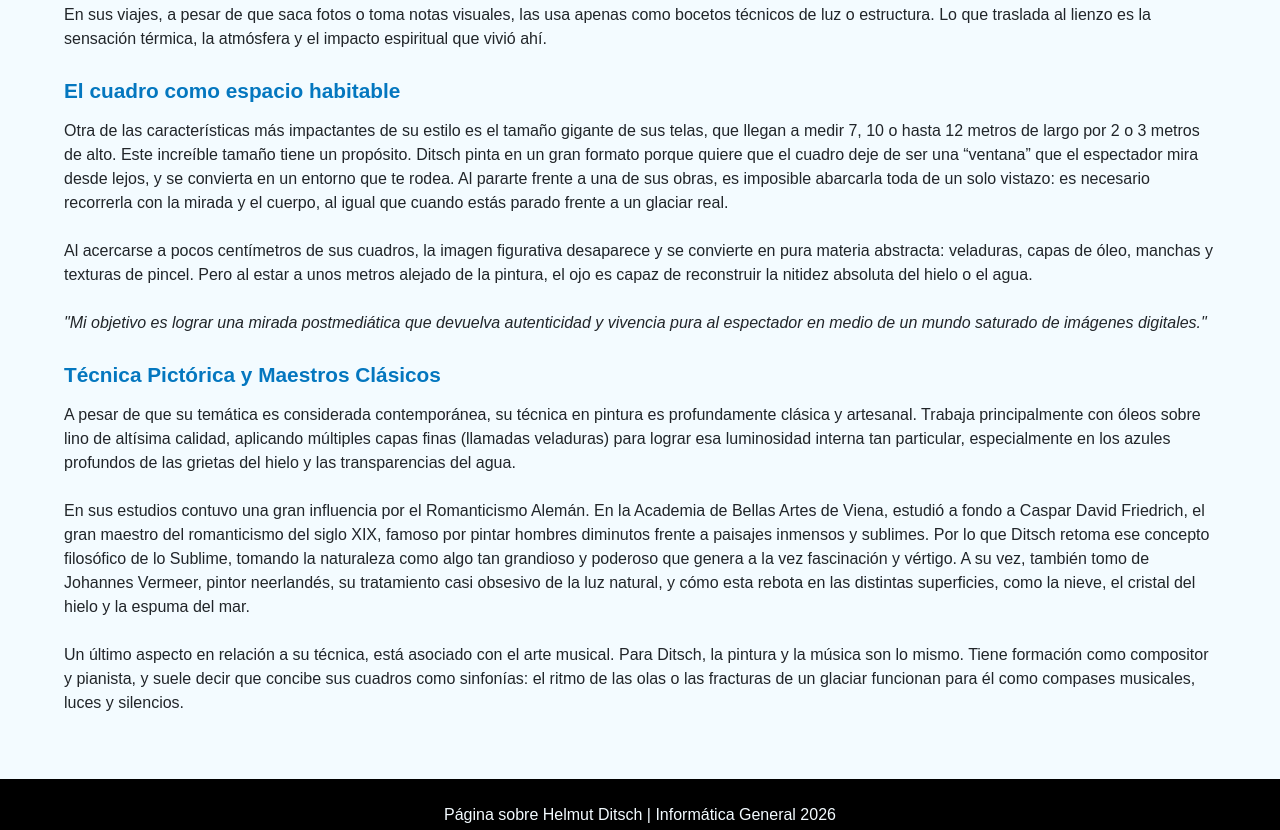
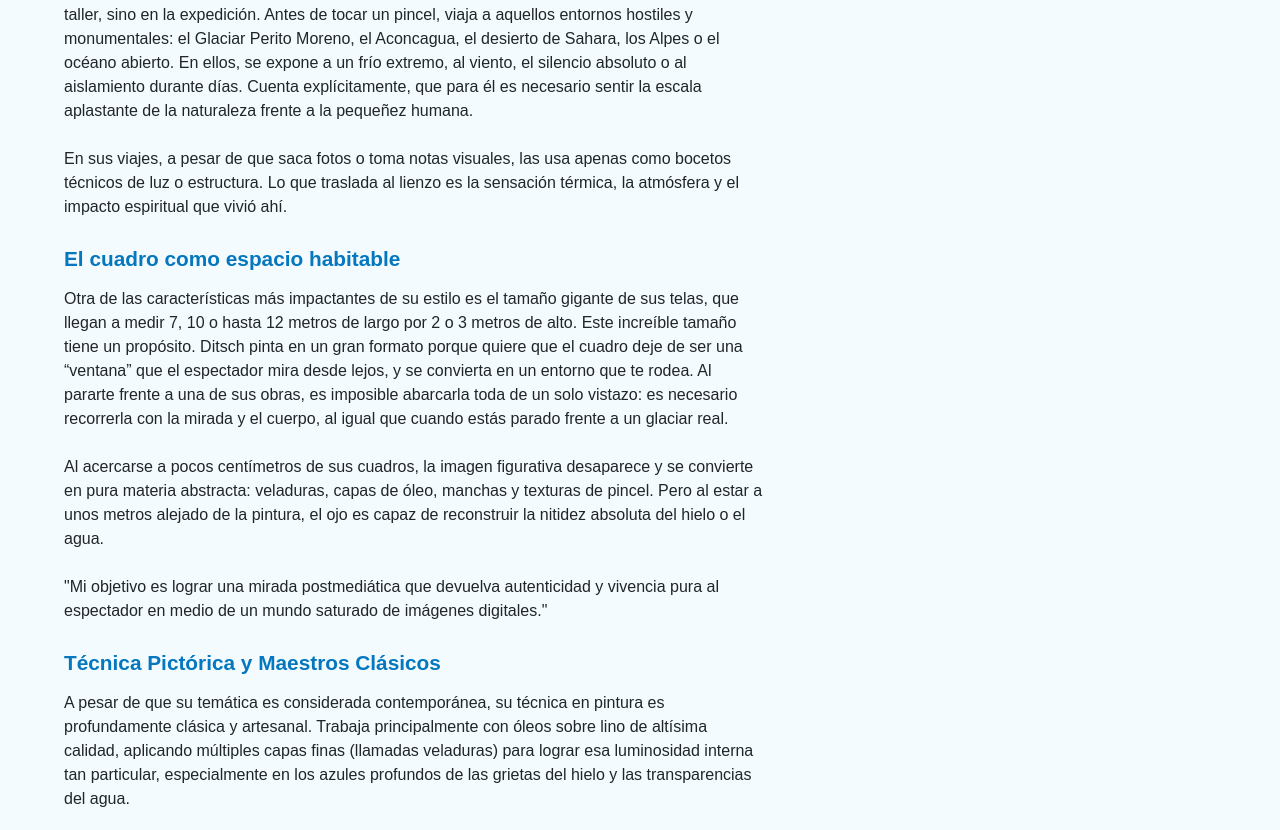
Before and after one commit to MatiasCorderi/TP2_Grupo8, a plain HTML site: page estilo.html in a window 1280 px wide. Shown: the part 488-1318 px from the top of the page. Drawn offline with nearby package versions, Linux system fonts and the light colour scheme; some packages are replaced by stand-ins of ours; a script that the page names is missing.

Commit message:
Anchura parrafos

```diff
--- a/css/estilos.css
+++ b/css/estilos.css
@@ -276,7 +276,7 @@ body {
 	margin-bottom: 0.8rem;
 }
 
-.biografia-texto {
+.parrafo-texto {
     max-width: 700px;
 }
 
--- a/estilo.html
+++ b/estilo.html
@@ -34,29 +34,29 @@
         <main class="contenedor-general">
 
             <h2 class="subtitulo-seccion">Realismo vivencial</h2>
-            <p>Este aspecto del arte de Helmut Ditsch es tan destacado, debido a que cuando la gente ve un cuadro suyo por primera vez, lo primero que piensa es que se trata de una gigantografía fotográfica. Sin embargo, él rechaza totalmente la etiqueta de “hiperrealista”, ya que, para él, el hiperrealismo tradicional es frío, mecánico y consiste simplemente en copiar una fotografía, que ya es un recorte plano de la realidad. En cambio, lo que propone con su arte, es <strong>Realismo Vivencial</strong>, una corriente bautizada por críticos europeos, en la cual uno pinta la memoria física y emocional de haber estado en ese lugar.</p>
+            <p class="parrafo-texto">Este aspecto del arte de Helmut Ditsch es tan destacado, debido a que cuando la gente ve un cuadro suyo por primera vez, lo primero que piensa es que se trata de una gigantografía fotográfica. Sin embargo, él rechaza totalmente la etiqueta de “hiperrealista”, ya que, para él, el hiperrealismo tradicional es frío, mecánico y consiste simplemente en copiar una fotografía, que ya es un recorte plano de la realidad. En cambio, lo que propone con su arte, es <strong>Realismo Vivencial</strong>, una corriente bautizada por críticos europeos, en la cual uno pinta la memoria física y emocional de haber estado en ese lugar.</p>
             <br>
-            <p>Por otro lado, sus cuadros llevan una gran cantidad de tiempo ya que no requieren de únicamente la acción de pintar, sino que es un proceso mucho más extenso. El cuadro no comienza en el taller, sino en la expedición. Antes de tocar un pincel, viaja a aquellos entornos hostiles y monumentales: el Glaciar Perito Moreno, el Aconcagua, el desierto de Sahara, los Alpes o el océano abierto. En ellos, se expone a un frío extremo, al viento, el silencio absoluto o al aislamiento durante días. Cuenta explícitamente, que para él es necesario sentir la escala aplastante de la naturaleza frente a la pequeñez humana.</p>
+            <p class="parrafo-texto">Por otro lado, sus cuadros llevan una gran cantidad de tiempo ya que no requieren de únicamente la acción de pintar, sino que es un proceso mucho más extenso. El cuadro no comienza en el taller, sino en la expedición. Antes de tocar un pincel, viaja a aquellos entornos hostiles y monumentales: el Glaciar Perito Moreno, el Aconcagua, el desierto de Sahara, los Alpes o el océano abierto. En ellos, se expone a un frío extremo, al viento, el silencio absoluto o al aislamiento durante días. Cuenta explícitamente, que para él es necesario sentir la escala aplastante de la naturaleza frente a la pequeñez humana.</p>
             <br>
-            <p>En sus viajes, a pesar de que saca fotos o toma notas visuales, las usa apenas como bocetos técnicos de luz o estructura. Lo que traslada al lienzo es la sensación térmica, la atmósfera y el impacto espiritual que vivió ahí.</p>
+            <p class="parrafo-texto">En sus viajes, a pesar de que saca fotos o toma notas visuales, las usa apenas como bocetos técnicos de luz o estructura. Lo que traslada al lienzo es la sensación térmica, la atmósfera y el impacto espiritual que vivió ahí.</p>
 
             <h2 class="subtitulo-seccion">El cuadro como espacio habitable</h2>
-            <p>Otra de las características más impactantes de su estilo es el tamaño gigante de sus telas, que llegan a medir 7, 10 o hasta 12 metros de largo por 2 o 3 metros de alto. Este increíble tamaño tiene un propósito. Ditsch pinta en un gran formato porque quiere que el cuadro deje de ser una “ventana” que el espectador mira desde lejos, y se convierta en un entorno que te rodea. Al pararte frente a una de sus obras, es imposible abarcarla toda de un solo vistazo: es necesario recorrerla con la mirada y el cuerpo, al igual que cuando estás parado frente a un glaciar real.</p>
+            <p class="parrafo-texto">Otra de las características más impactantes de su estilo es el tamaño gigante de sus telas, que llegan a medir 7, 10 o hasta 12 metros de largo por 2 o 3 metros de alto. Este increíble tamaño tiene un propósito. Ditsch pinta en un gran formato porque quiere que el cuadro deje de ser una “ventana” que el espectador mira desde lejos, y se convierta en un entorno que te rodea. Al pararte frente a una de sus obras, es imposible abarcarla toda de un solo vistazo: es necesario recorrerla con la mirada y el cuerpo, al igual que cuando estás parado frente a un glaciar real.</p>
             <br>
-            <p>Al acercarse a pocos centímetros de sus cuadros, la imagen figurativa desaparece y se convierte en pura materia abstracta: veladuras, capas de óleo, manchas y texturas de pincel. Pero al estar a unos metros alejado de la pintura, el ojo es capaz de reconstruir la nitidez absoluta del hielo o el agua.</p>
+            <p class="parrafo-texto">Al acercarse a pocos centímetros de sus cuadros, la imagen figurativa desaparece y se convierte en pura materia abstracta: veladuras, capas de óleo, manchas y texturas de pincel. Pero al estar a unos metros alejado de la pintura, el ojo es capaz de reconstruir la nitidez absoluta del hielo o el agua.</p>
             <br>
 
             <div class="caja-destacada">
-                <blockquote class="italic">"Mi objetivo es lograr una mirada postmediática que devuelva autenticidad y vivencia pura al espectador en medio de un mundo saturado de imágenes digitales."</blockquote>
+                <blockquote class="parrafo-texto">"Mi objetivo es lograr una mirada postmediática que devuelva autenticidad y vivencia pura al espectador en medio de un mundo saturado de imágenes digitales."</blockquote>
             </div>
 
 
             <h2 class="subtitulo-seccion">Técnica Pictórica y Maestros Clásicos</h2>
-            <p>A pesar de que su temática es considerada contemporánea, su técnica en pintura es profundamente clásica y artesanal. Trabaja principalmente con óleos sobre lino de altísima calidad, aplicando múltiples capas finas (llamadas veladuras) para lograr esa luminosidad interna tan particular, especialmente en los azules profundos de las grietas del hielo y las transparencias del agua.</p>
+            <p class="parrafo-texto">A pesar de que su temática es considerada contemporánea, su técnica en pintura es profundamente clásica y artesanal. Trabaja principalmente con óleos sobre lino de altísima calidad, aplicando múltiples capas finas (llamadas veladuras) para lograr esa luminosidad interna tan particular, especialmente en los azules profundos de las grietas del hielo y las transparencias del agua.</p>
             <br>
-            <p>En sus estudios contuvo una gran influencia por el Romanticismo Alemán. En la Academia de Bellas Artes de Viena, estudió a fondo a Caspar David Friedrich, el gran maestro del romanticismo del siglo XIX, famoso por pintar hombres diminutos frente a paisajes inmensos y sublimes. Por lo que Ditsch retoma ese concepto filosófico de lo Sublime, tomando la naturaleza como algo tan grandioso y poderoso que genera a la vez fascinación y vértigo. A su vez, también tomo de Johannes Vermeer, pintor neerlandés, su tratamiento casi obsesivo de la luz natural, y cómo esta rebota en las distintas superficies, como la nieve, el cristal del hielo y la espuma del mar.</p>
+            <p class="parrafo-texto">En sus estudios contuvo una gran influencia por el Romanticismo Alemán. En la Academia de Bellas Artes de Viena, estudió a fondo a Caspar David Friedrich, el gran maestro del romanticismo del siglo XIX, famoso por pintar hombres diminutos frente a paisajes inmensos y sublimes. Por lo que Ditsch retoma ese concepto filosófico de lo Sublime, tomando la naturaleza como algo tan grandioso y poderoso que genera a la vez fascinación y vértigo. A su vez, también tomo de Johannes Vermeer, pintor neerlandés, su tratamiento casi obsesivo de la luz natural, y cómo esta rebota en las distintas superficies, como la nieve, el cristal del hielo y la espuma del mar.</p>
             <br>
-            <p>Un último aspecto en relación a su técnica, está asociado con el arte musical. Para Ditsch, la pintura y la música son lo mismo. Tiene formación como compositor y pianista, y suele decir que concibe sus cuadros como sinfonías: el ritmo de las olas o las fracturas de un glaciar funcionan para él como compases musicales, luces y silencios.</p>
+            <p class="parrafo-texto">Un último aspecto en relación a su técnica, está asociado con el arte musical. Para Ditsch, la pintura y la música son lo mismo. Tiene formación como compositor y pianista, y suele decir que concibe sus cuadros como sinfonías: el ritmo de las olas o las fracturas de un glaciar funcionan para él como compases musicales, luces y silencios.</p>
 
         </main>
 
```
Also changed, not shown: biografia.html (+9 -9 lines).
